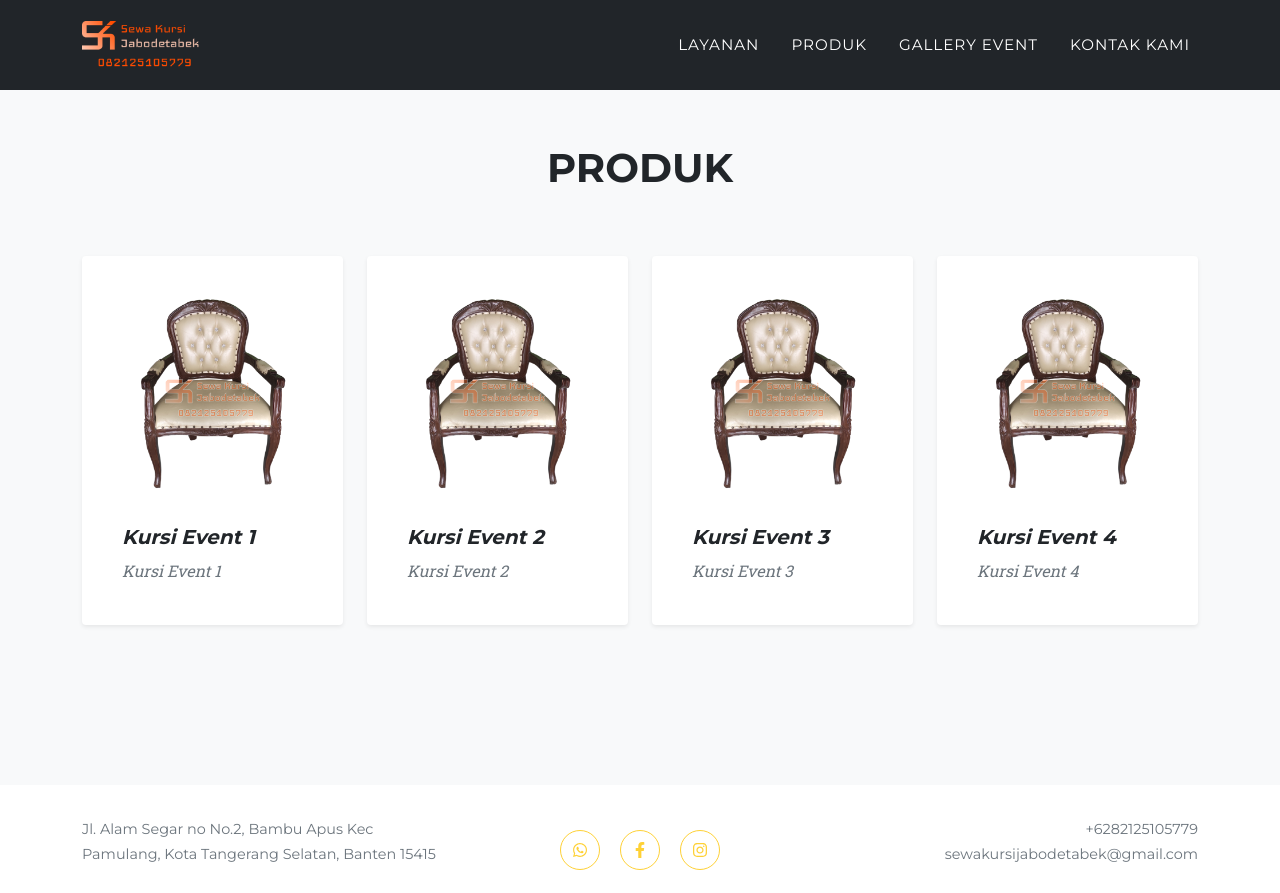
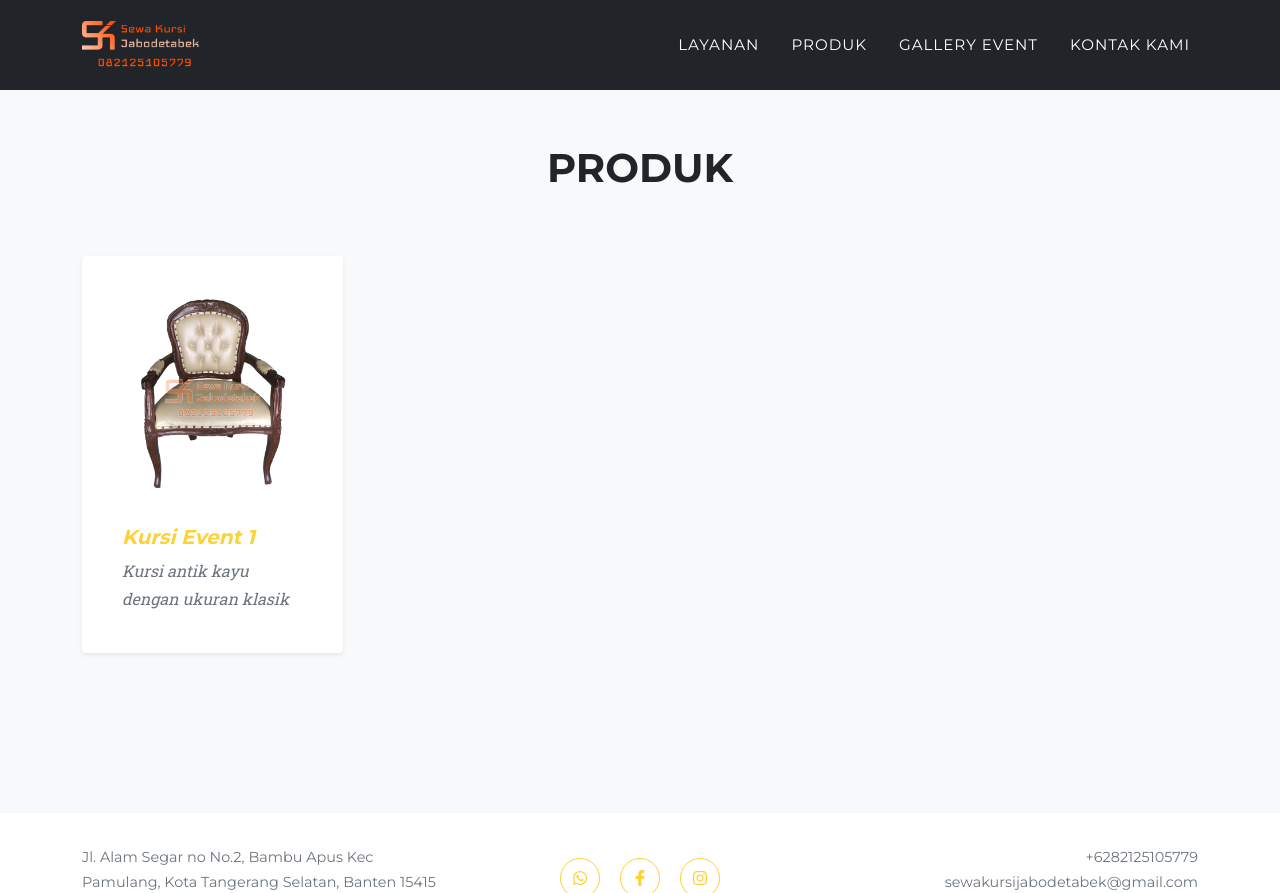
Before and after one commit to ohansyah/sewakursijabodetabek, a PHP site: page /sewakursijabodetabek/categories.php in a window 1280 px wide. Shown: the top 893 px of the page. Before the commit the page ends 870 px from the top, so only its background shows below. Run offline with PHP 8.4, Linux system fonts and the light colour scheme; some libraries are stand-ins or nearby versions; some web fonts are replaced.

Commit message:
adjust: product categories

```diff
--- a/categories.php
+++ b/categories.php
@@ -26,8 +26,9 @@
             </div>
 
             <div class="row py-5">
-                <?php foreach ($products[$selected] as $product): ?>
+                <?php foreach ($products[$category] as $product): ?>
                     <div class="col-lg-3">
+                        <a class="portfolio-link" href="product-detail.php?category=<?=$category.'&id='.$product["id"]?>">
                             <figure class="rounded p-3 bg-white shadow-sm" data-aos="fade-up" data-aos-delay="750">
                                 <img src="<?=$product["image"]?>" alt="" class="w-100 card-img-top">
                                 <figcaption class="p-4 card-img-bottom">
@@ -35,6 +36,7 @@
                                 <p class="mb-0 text-small text-muted font-italic"><?=$product["subheading"]?></p>
                                 </figcaption>
                             </figure>
+                        </a>
                     </div>
                 <?php endforeach;?>
             </div>
--- a/data.php
+++ b/data.php
@@ -13,27 +13,13 @@ $phone = "+6282125105779";
 $email = "sewakursijabodetabek@gmail.com";
 
 // products
-$selected = isset($_GET['category']) ? $_GET['category'] : 'kursi';
+$category = isset($_GET['category']) ? $_GET['category'] : 'kursi';
 $products = [
     "kursi" => [
         [
+            "id" => 1,
             "heading" => "Kursi Event 1",
-            "subheading" => "Kursi Event 1",
-            "image" => "assets/img/product/kursi/kursi1-400x400.png",
-        ],
-        [
-            "heading" => "Kursi Event 2",
-            "subheading" => "Kursi Event 2",
-            "image" => "assets/img/product/kursi/kursi1-400x400.png",
-        ],
-        [
-            "heading" => "Kursi Event 3",
-            "subheading" => "Kursi Event 3",
-            "image" => "assets/img/product/kursi/kursi1-400x400.png",
-        ],
-        [
-            "heading" => "Kursi Event 4",
-            "subheading" => "Kursi Event 4",
+            "subheading" => "Kursi antik kayu dengan ukuran klasik",
             "image" => "assets/img/product/kursi/kursi1-400x400.png",
         ]
     ],
```
Lines whose indentation alone changed are shown as unchanged.
